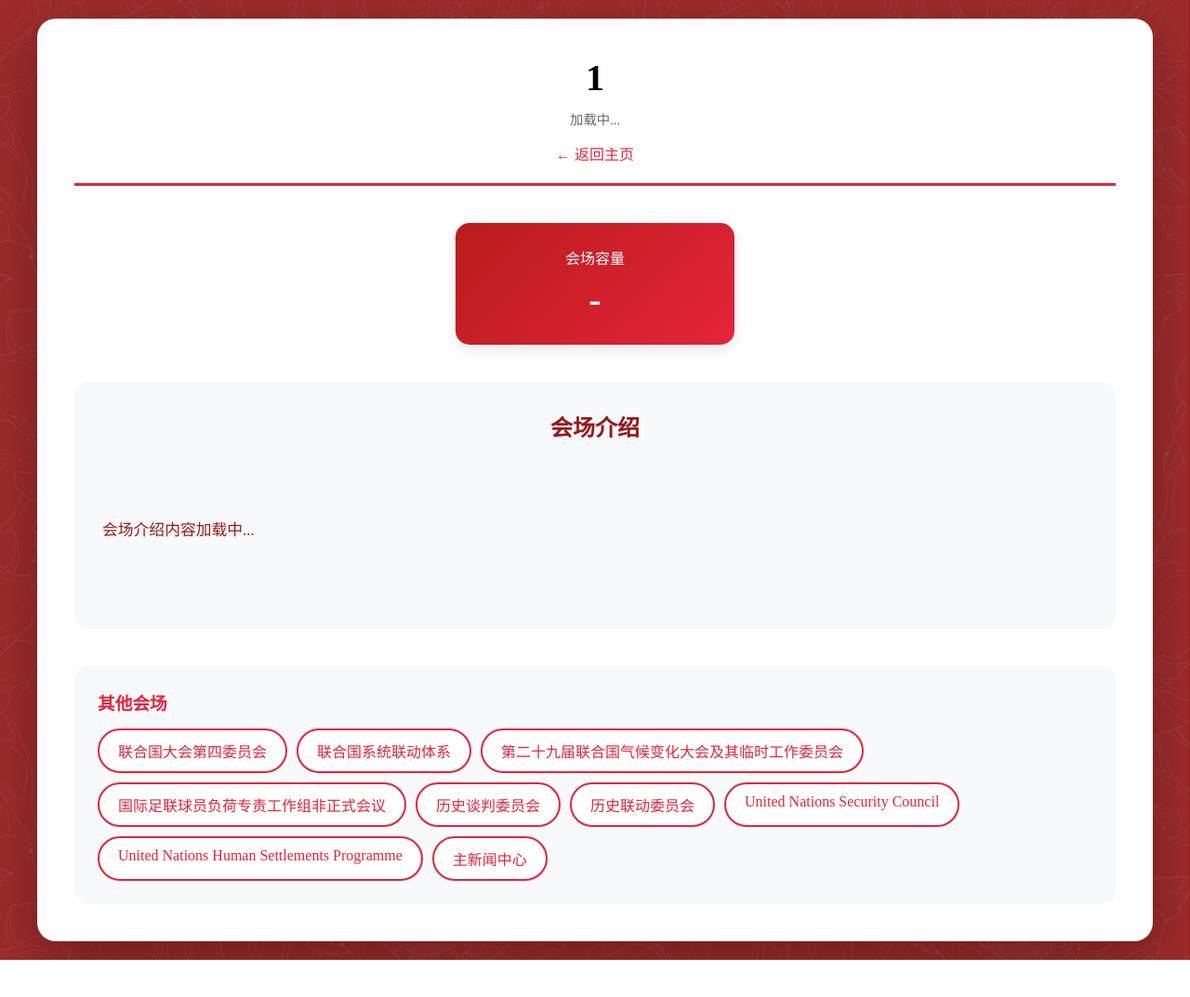
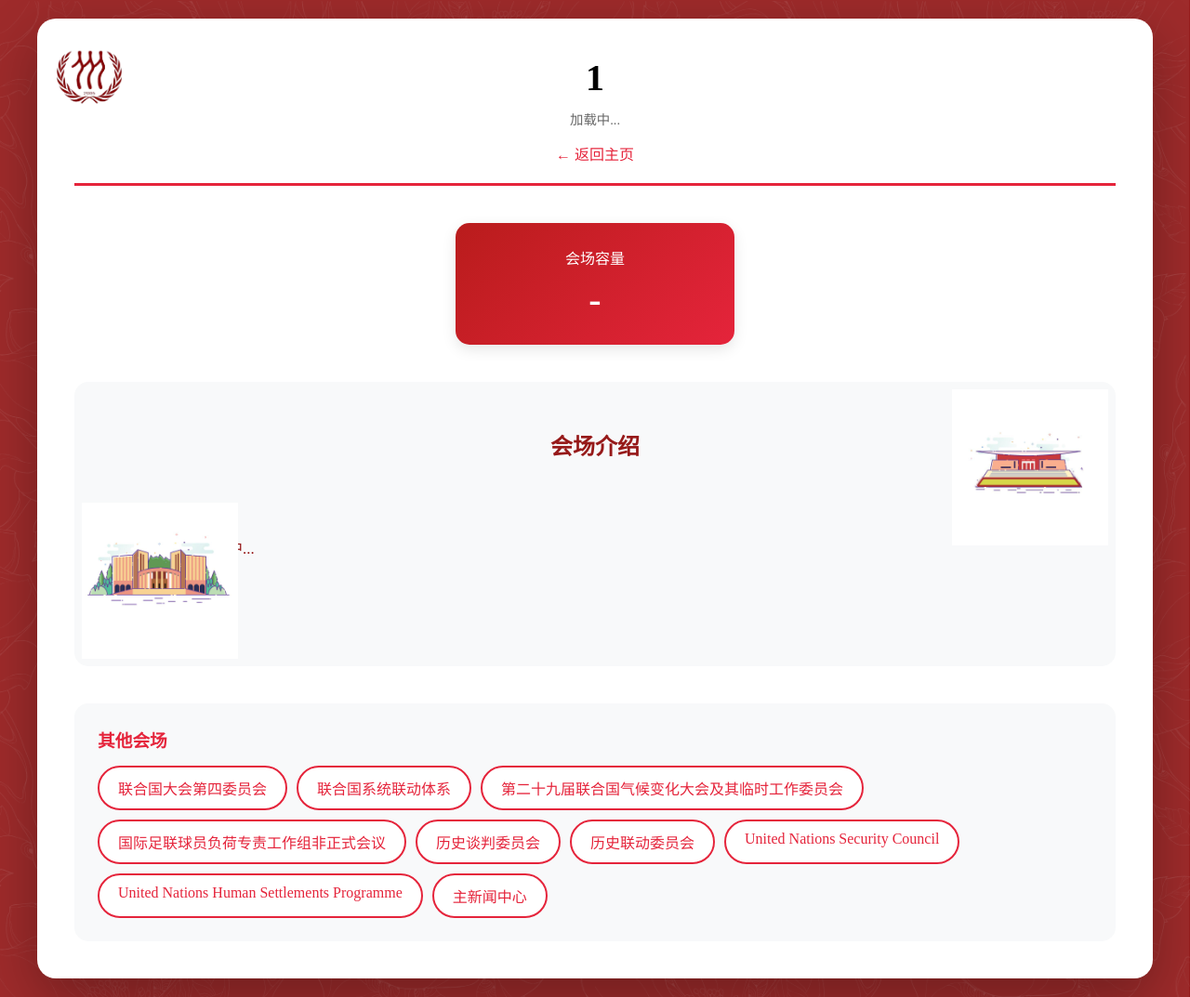
Before and after one commit to zsy1199/rucmun-enrollment-site, a Flask app: page /committee/1 in a window 1280 px wide. Shown: the whole page at 93% size. Before the commit the page ends 1033 px from the top, so only its background shows below. Run offline with Flask 3, Linux system fonts and the light colour scheme.

Commit message:
备注装饰3倍、butt与备注等宽; 分页Logo+会场介绍角装饰

```diff
--- a/static/committee.html
+++ b/static/committee.html
@@ -8,6 +8,7 @@
 </head>
 <body class="committee-page">
     <div class="container">
+        <img src="/images/RUCMUN.png" alt="RUCMUN" class="container-logo">
         <header>
             <h1 id="committeeTitle">加载中...</h1>
             <p class="update-time" id="updateTime">加载中...</p>
@@ -22,6 +23,8 @@
         </div>
 
         <div class="committee-intro">
+            <img src="/images/装饰2.jpg" alt="" class="intro-corner intro-corner-tr" aria-hidden="true">
+            <img src="/images/装饰1.jpg" alt="" class="intro-corner intro-corner-bl" aria-hidden="true">
             <h2>会场介绍</h2>
             <div class="intro-content" id="introContent">
                 <p>会场介绍内容加载中...</p>
--- a/static/css/style.css
+++ b/static/css/style.css
@@ -196,11 +196,11 @@ body.committee-page header h1 {
     text-align: center;
 }
 
-/* 备注框左下角、右上角装饰 */
+/* 备注框左下角、右上角装饰（长宽为原 3 倍：56×3=168px） */
 .notes-corner {
     position: absolute;
-    width: 56px;
-    height: 56px;
+    width: 168px;
+    height: 168px;
     object-fit: contain;
     pointer-events: none;
 }
@@ -213,18 +213,18 @@ body.committee-page header h1 {
     left: 8px;
 }
 
-/* 备注下方 butt 图 */
+/* 备注下方 butt 图：与备注边框等宽 */
 .notes-footer {
     margin-top: 24px;
-    text-align: center;
+    width: 100%;
+    box-sizing: border-box;
 }
 .notes-footer-img {
+    width: 100%;
     max-width: 100%;
-    width: auto;
-    max-height: 140px;
     height: auto;
-    display: inline-block;
-    vertical-align: middle;
+    display: block;
+    object-fit: contain;
 }
 
 .notes-content {
@@ -331,10 +331,30 @@ body.committee-page header h1 {
 }
 
 .committee-intro {
+    position: relative;
     margin: 40px 0;
     padding: 30px;
+    padding-top: 50px;
+    padding-bottom: 50px;
     background: #f8f9fa;
     border-radius: 15px;
+}
+
+/* 会场介绍左下角、右上角装饰（与主页面备注处同大：168px） */
+.intro-corner {
+    position: absolute;
+    width: 168px;
+    height: 168px;
+    object-fit: contain;
+    pointer-events: none;
+}
+.intro-corner-tr {
+    top: 8px;
+    right: 8px;
+}
+.intro-corner-bl {
+    bottom: 8px;
+    left: 8px;
 }
 
 .committee-intro h2 {
--- a/templates/committee.html
+++ b/templates/committee.html
@@ -8,6 +8,7 @@
 </head>
 <body class="committee-page">
     <div class="container">
+        <img src="{{ url_for('static', filename='images/RUCMUN.png') }}" alt="RUCMUN" class="container-logo">
         <header>
             <h1>{{ committee_name }}</h1>
             <p class="update-time" id="updateTime">加载中...</p>
@@ -22,6 +23,8 @@
         </div>
 
         <div class="committee-intro">
+            <img src="{{ url_for('static', filename='images/装饰2.jpg') }}" alt="" class="intro-corner intro-corner-tr" aria-hidden="true">
+            <img src="{{ url_for('static', filename='images/装饰1.jpg') }}" alt="" class="intro-corner intro-corner-bl" aria-hidden="true">
             <h2>会场介绍</h2>
             <div class="intro-content" id="introContent">
                 <p>会场介绍内容加载中...</p>
```
